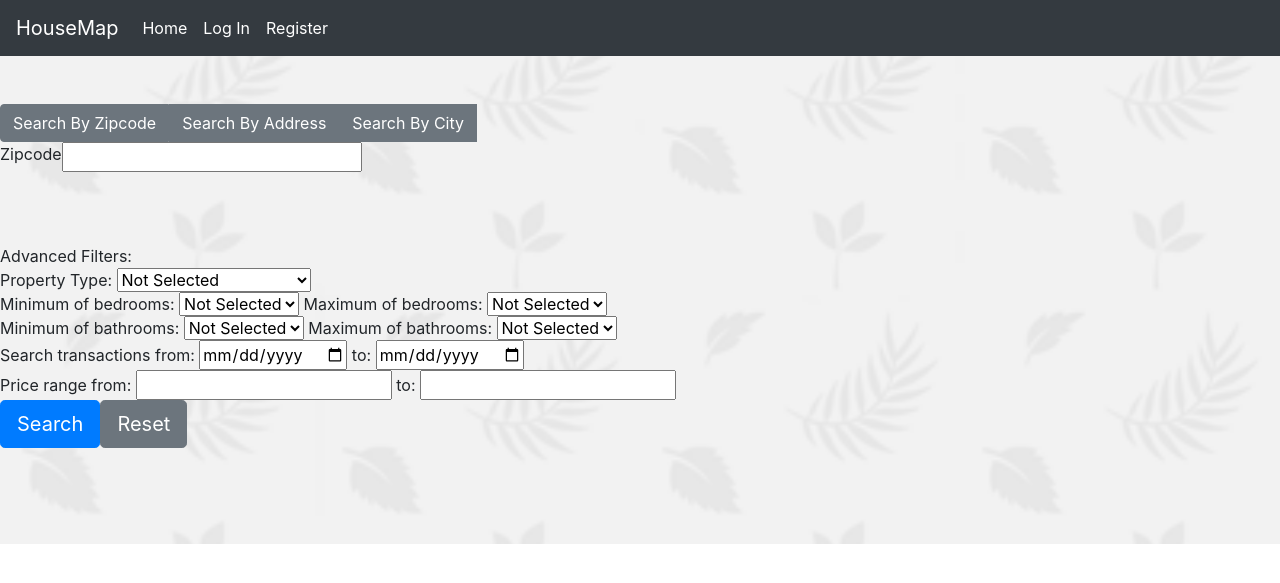
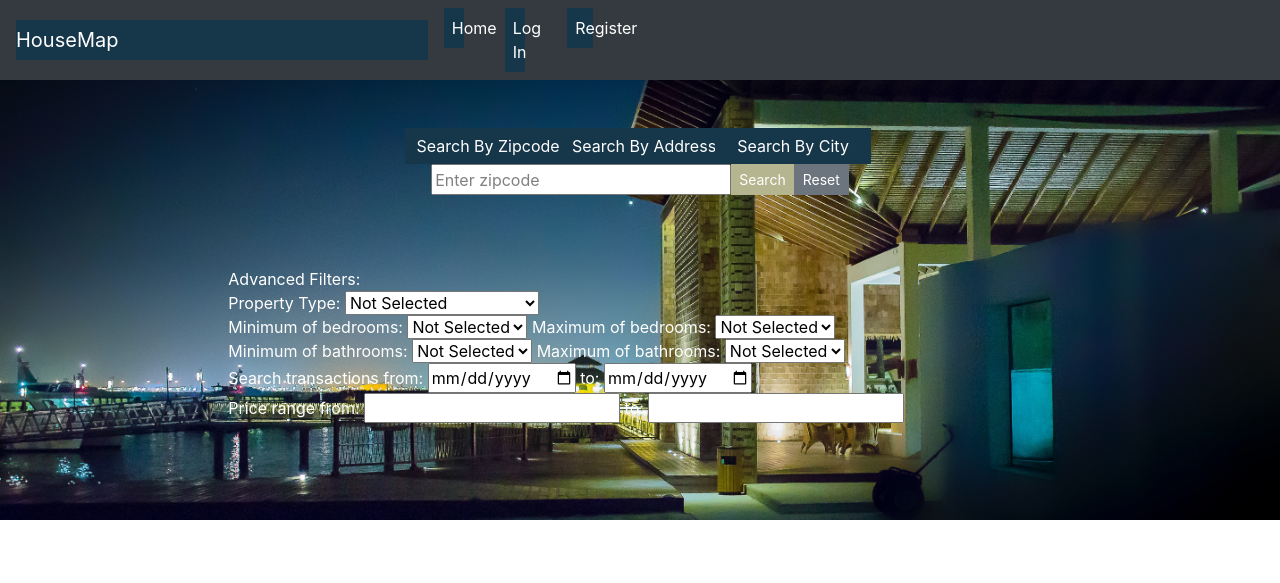
Before and after one commit to zhangtongds/HB-Capstone-project-HouseMap, a Flask app: page / in a window 1280 px wide. Shown: the top 583 px of the page. Run offline with Flask 2, Linux system fonts and the light colour scheme; some libraries are stand-ins or nearby versions.

Commit message:
Add background pics, changed colors and layout on homepage

```diff
--- a/templates/base.html
+++ b/templates/base.html
@@ -7,16 +7,21 @@
     <link rel="stylesheet" href="https://stackpath.bootstrapcdn.com/bootstrap/4.1.1/css/bootstrap.min.css" integrity="sha384-WskhaSGFgHYWDcbwN70/dfYBj47jz9qbsMId/iRN3ewGhXQFZCSftd1LZCfmhktB" crossorigin="anonymous">
     <style type="text/css">
         .container-fluid {
-        background: url(../static/leaves-pattern.png) no-repeat center center;
+        /*background: url(../static/leaves-pattern.png) no-repeat center center;*/
         /*background-color: red;*/
         background-size: cover;
         }
+        .navbar {
+            border: none;
+            background-color:#16364A;
+        }
+
     </style>
 </head>
 
 
 <body>
-    <nav class="navbar navbar-expand-lg navbar-dark bg-dark">
+    <nav class="navbar navbar-expand-lg navbar-dark bg-dark" id="navbar">
       <a class="navbar-brand" href="/">HouseMap</a>
       <button class="navbar-toggler" type="button" data-toggle="collapse" data-target="#navbarNav" aria-controls="navbarNav" aria-expanded="false" aria-label="Toggle navigation">
         <span class="navbar-toggler-icon"></span>
--- a/templates/homepage.html
+++ b/templates/homepage.html
@@ -8,7 +8,53 @@
     #autocomplete
     {
     width: 300px;
+    color: Gray;
     }
+    .container-fluid {
+    background: url(../static/architectural-design-architecture-beach-453201.jpg) no-repeat center center;
+    /*background-color: red;*/
+    background-size: cover;
+    }
+    a:link {
+        background-color: #16364A;
+        border: none;
+        display: inline-block;
+        width: 33%;
+
+    }
+    #search {
+        background-color: #B5B58F;
+        border: none;
+    }
+    #filter {
+        color: White;
+    }
+
+    .search-container div {
+        margin:0 auto;
+    }
+
+    .col-10 form {
+        display: inline-block;
+        width: 100%;
+    }
+
+    .btn-group-toggle {
+        width; 100%
+    }
+
+    .row {
+        justify-content: center;
+    }
+
+    .btn-primary {
+        border-radius: 0;
+    }
+
+    .btn-secondary {
+        border-radius: 0;
+    }
+
 </style>
 </head>
 
@@ -16,34 +62,43 @@
     <div class="container-fluid">
         <br>
         <br>
-        <div class="row">
-            <form action='/search'>
+
+
+            <form action='/search' >
                 <!-- <div class="btn-group" role="group" aria-label="Basic example">
                   <a class="btn btn-secondary" href="?search_type=zipcode">Search By Zipcode</button>
                   <a class="btn btn-secondary" href="?search_type=address">Search By Address</button>
                   <a class="btn btn-secondary" "?search_type=city">Search By City</button>
                 </div> -->
-            <div class="btn-group btn-group-toggle" role="group">
-                <a class="btn btn-secondary" href="?search_type=zipcode">Search By Zipcode</a><br>
-                <a class="btn btn-secondary" href="?search_type=address">Search By Address</a><br>
-                <a class="btn btn-secondary" href="?search_type=city">Search By City</a><br>
+            <div class="search-container col-10 mx-auto">
+                <div class="row" >
+                    <div class="btn-group btn-group-toggle" role="group" id="searchtype">
+                        <a class="btn btn-primary" href="?search_type=zipcode">Search By Zipcode</a><br>
+                        <a class="btn btn-primary" href="?search_type=address">Search By Address</a><br>
+                        <a class="btn btn-primary" href="?search_type=city">Search By City</a><br>
+
                     </div>
                 </div>
             <div class="row">
-            <div class="column">
+
                 {% for allowed_field in allowed_fields %}
-                {{ allowed_field.capitalize() }}
+                    <!-- {{ allowed_field.capitalize() }}  -->
+
+
+                <input id="autocomplete" type="text", name={{ allowed_field }} value= "Enter {{ allowed_field }}">
+                {% endfor %}
+
+                <input type="submit" id="search" name="Submit" class="btn btn-sm btn-primary" value="Search">
+                <button type="reset" class="btn btn-secondary btn-sm" name='reset'> Reset
+
+
             </div>
-            <div class="column">
-                <input id="autocomplete" type="text", name={{ allowed_field }}><br>
-                {% endfor %}
-            </div>
-
         </div>
         <br>
         <br>
         <br>
-        <div class="row">
+        <div class="row align-items-center">
+            <div class="col-8 mx-auto">
             <div id="filter">
                 {% if search_type != 'address' %}
                     Advanced Filters:<br>
@@ -100,10 +155,11 @@
                 {% endif %}
                 </div>
             </div>
-        <div class="row">
-            <input type="submit" name="Submit" class="btn btn-lg btn-primary" value="Search">
-            <button type="reset" class="btn btn-secondary btn-lg" name='reset'> Reset
+        </div>
+        <div class="row align-items-center">
+            <div class="col-6 mx-auto">
 
+        </div>
         </div>
 
             <br>
```
Also changed, not shown: static/architectural-design-architecture-beach-453201.jpg (added), static/architecture-cabin-house-37827.jpg (added), static/homepage.jpg (added). Lines whose indentation alone changed are shown as unchanged.
